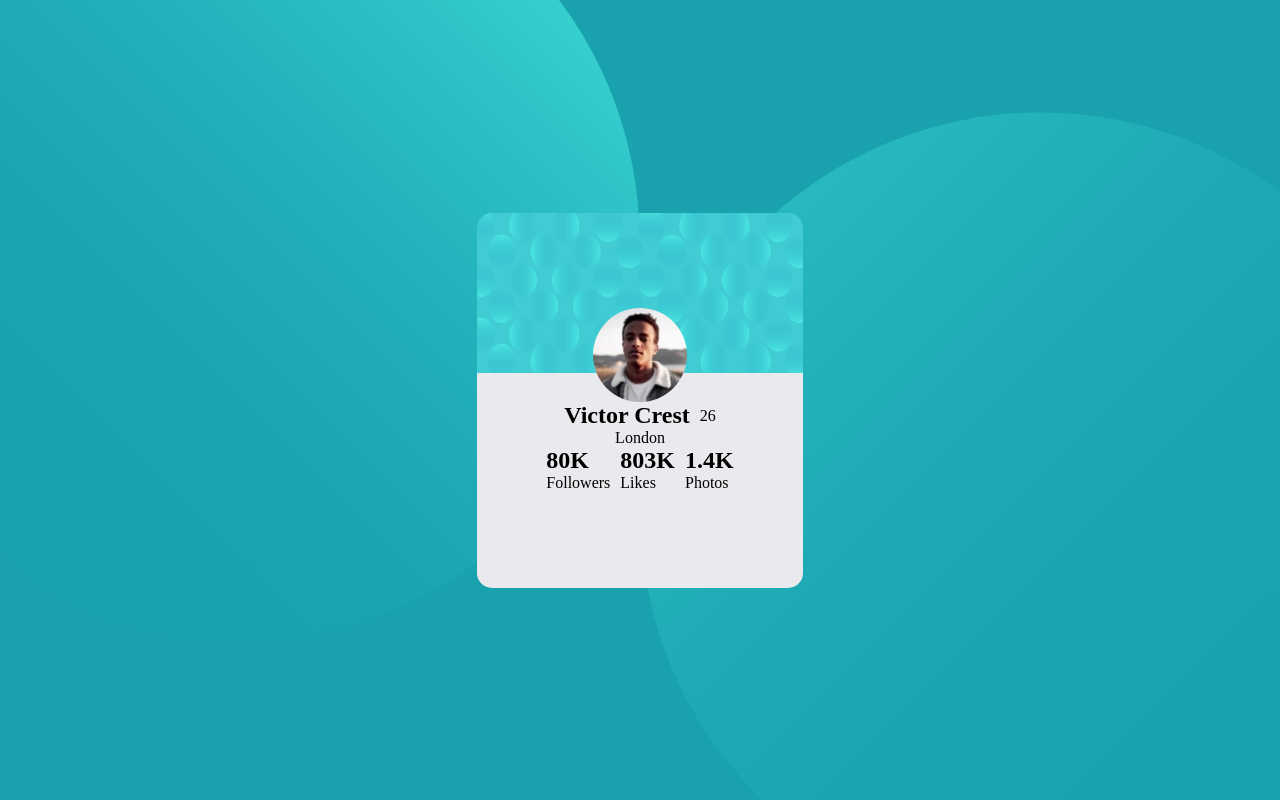
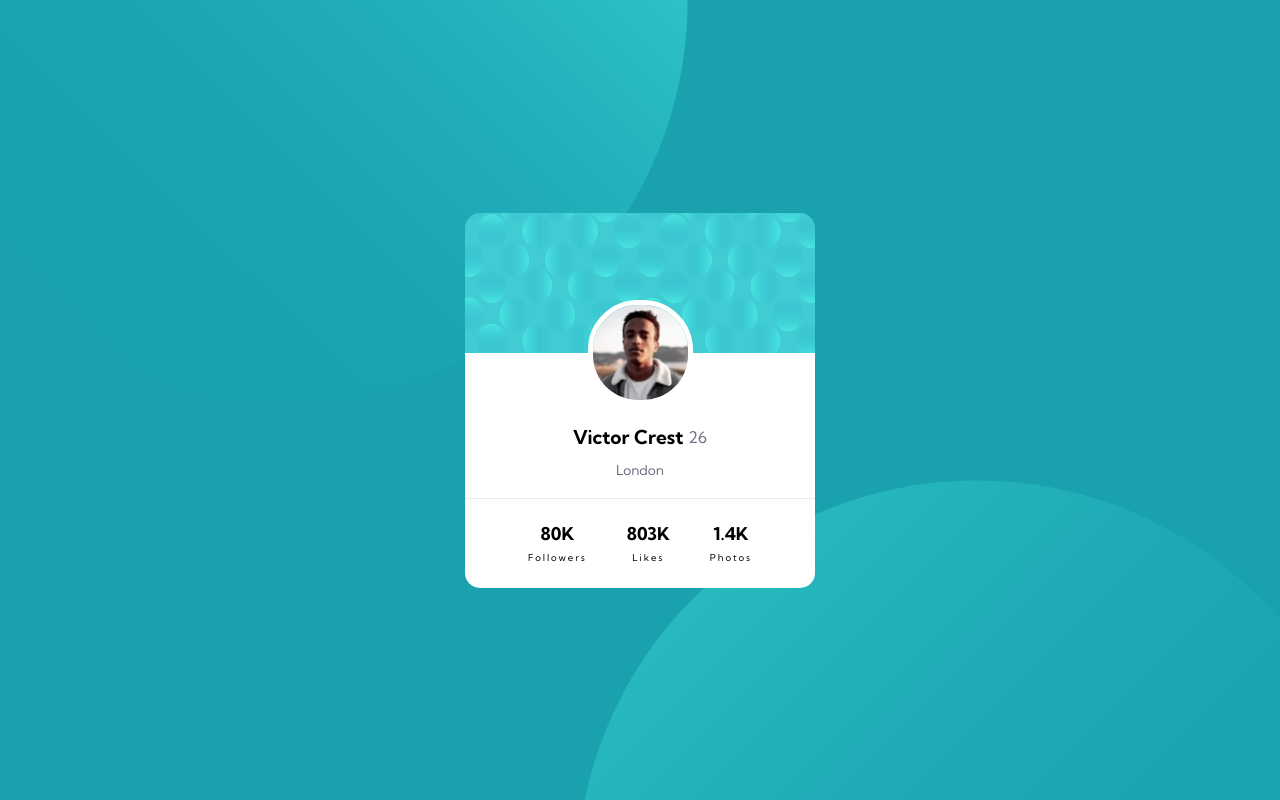
Before and after one commit to osmond20/Profile-Card-Component, a plain HTML site: page index.html in a window 1280 px wide. Drawn offline with Linux system fonts and the light colour scheme.

Commit message:
css updates--

```diff
--- a/styles.scss
+++ b/styles.scss
@@ -22,6 +22,7 @@
     --primary-navy-950:hsl(229, 23%, 23%);
     --primary-gray-500:hsl(227, 10%, 46%);
     --neutral-gray-100:hsl(225, 10%, 92%);
+    --white: white;
     --font-size-name-and-stats: 1.125rem;
     --font-family: 'Kumbh Sans', sans-serif;
     --mobile-width: 23.4375rem;
@@ -76,6 +77,7 @@ body{
     display: flex;
     justify-content: center;
     align-items: center;
+    font-family: var(--font-family);
 }
 
 .parent-container{
@@ -91,20 +93,21 @@ body{
     border-radius: 15px;
     display: flex;
     flex-direction: column;
-    justify-content: center;
+    justify-content: end;
     align-items: center;
 
-    background-color: var(--neutral-gray-100);
+    background-color: var(--white);
     background-image: url(images/bg-pattern-card.svg);
     background-repeat: no-repeat;
-
-    background-position: center top;
+    background-position: center -1.25rem;
     background-size: 100% 160px ;
 }
 
 .profile-image{
+    margin-bottom: 20px;
+    border: 5px solid var(--white);
     border-radius: 50px;
-    width: 94.5px;
+    width: 105px;
 }
 
 .profile-info{
@@ -118,16 +121,62 @@ body{
 .name-age-wrapper{
     display: flex;
     align-items: center;
-    gap: 10px;
+    gap: 5px;
+    font-size: 0.8rem;
+    padding-bottom: 12.5px;
+}
+
+.age{
+    font-size: 1rem;
+    color:var(--primary-gray-500);
+}
+
+.locale{
+    padding-bottom: 20px;
+    font-size: 0.85rem;
+    color: var(--primary-gray-500);
 }
 
 .profile-stats{
     display: flex;
     justify-content: center;
+    align-items: center;
     width: 100%;
+    height: 90px;
+    border-top: 1px solid var(--neutral-gray-100);
 }
 
 .stats{
+  padding-top: 5px;
     display: flex;
-    gap: 10px;
+    align-items: center;
+    justify-content: center;
+    gap:40px;
 }
+
+.stat{
+  text-align: center;
+  font-size: 1.1rem;
+  padding-bottom: 8px;
+}
+
+.stat-description{
+  text-align: center;
+  font-size: 0.6rem;
+  letter-spacing: 0.2em;
+  padding-bottom: 5px;
+}
+
+@media(min-width:40rem){
+  body{
+     background-position: left -7rem top -25rem, right -6rem bottom -30rem;
+  }
+
+  .parent-container{
+    width:350px;
+  }
+
+  .profile-card-container{
+    width: 100%;
+  }
+}
```
Also changed, not shown: index.html (+1 -1 lines), styles.css, 1 other file.
